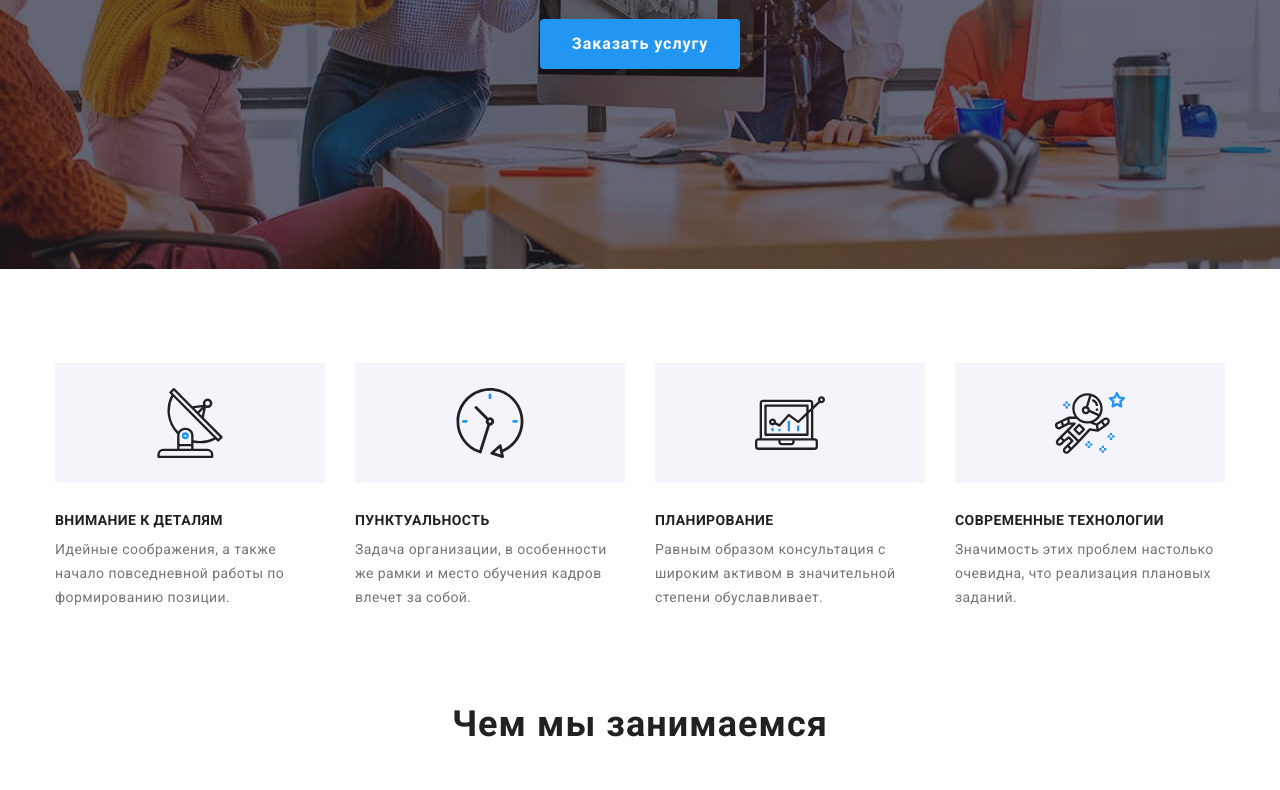
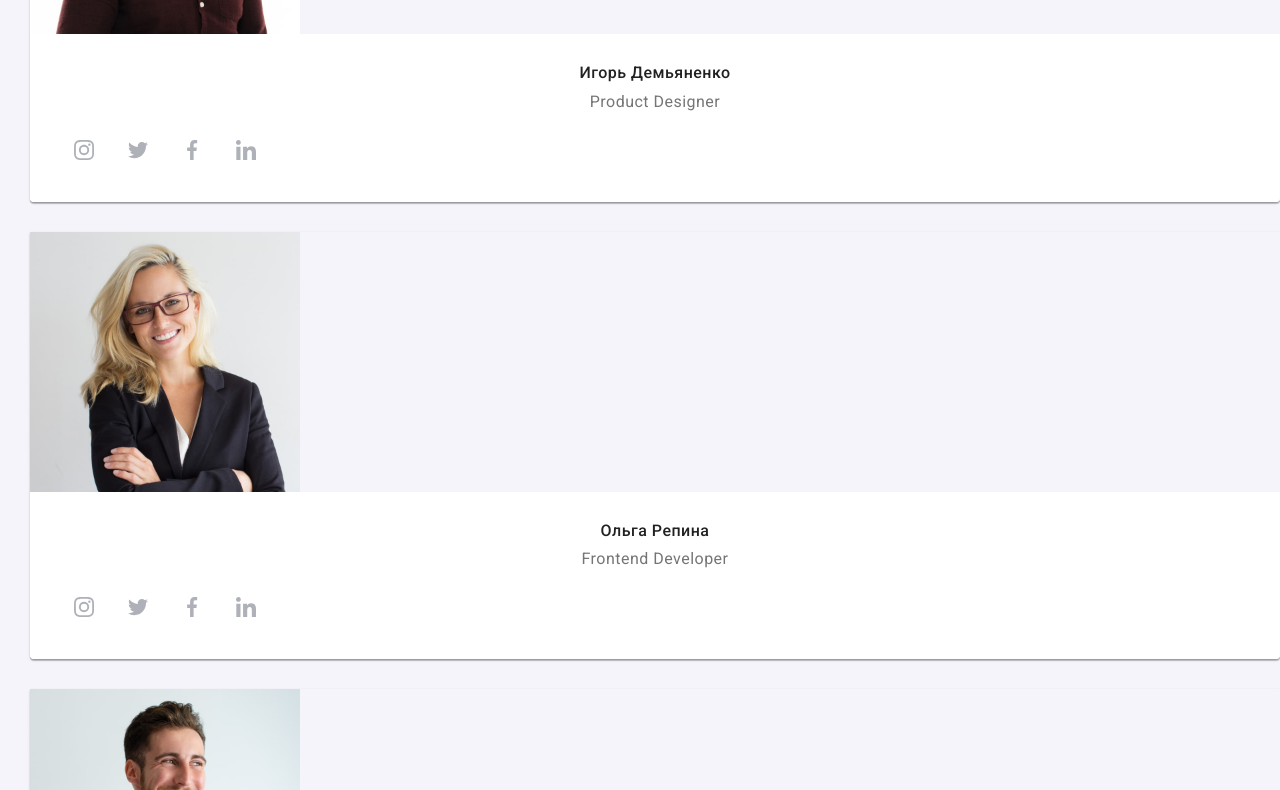
Before and after one commit to Rostyslav-Baryshok/goit-markup-hw-08, a plain HTML site: page index.html in a window 1280 px wide. Shown: the part 412-1202 px from the top of the page. Drawn offline with nearby package versions, Linux system fonts and the light colour scheme.

```diff
--- a/index.html
+++ b/index.html
@@ -23,7 +23,7 @@
 
 <body>
     <!--Header-->
-    <header class="header">
+    <!-- <header class="header">
         <div class="container header__container">
             <a class="logo" href="./"><span class="logo__web">Web</span>Studio</a>
             <nav class="navigation">
@@ -58,16 +58,18 @@
                 </li>
             </ul>
         </div>
-    </header>
+    </header> -->
     <main>
+
         <!--Hero-->
-        <section class="hero">
+        <!-- <section class="hero">
             <h1 class="hero__title">Эффективные решения<br>для вашего бизнеса</h1>
             <button class="primary-button" type="button" data-modal-open>Заказать услугу</button>
             </div>
-        </section>
+        </section> -->
+
         <!--Features-->
-        <section class="section">
+        <!-- <section class="section">
             <h2 class="visually-hidden">Особености нашей компании</h2>
             <div class="container">
                 <ul class="feature list">
@@ -121,9 +123,10 @@
                     </li>
                 </ul>
             </div>
-        </section>
+        </section> -->
+
         <!--Our doing-->
-        <section class="section section-doing">
+        <!-- <section class="section section-doing">
             <div class="container">
                 <h2 class="main-title">Чем мы занимаемся</h2>
                 <ul class="doing list">
@@ -155,7 +158,8 @@
                     </li>
                 </ul>
             </div>
-        </section>
+        </section> -->
+
         <!--Our team-->
         <section class="our-team-section section">
             <div class="container">
@@ -319,7 +323,7 @@
     </main>
 
     <!-- Our clients -->
-    <section class="our-clients-section">
+    <!-- <section class="our-clients-section">
         <div class="container">
             <h2 class="main-title">Постоянные клиенты</h2>
             <ul class="our-clients list">
@@ -367,10 +371,10 @@
                 </li>
             </ul>
         </div>
-    </section>
+    </section> -->
 
     <!--Footer-->
-    <footer class="footer">
+    <!-- <footer class="footer">
         <div class="container footer__content">
             <div class="footer__address-content">
                 <a class="logo logo--secondary" href="./"><span class="logo__web">Web</span>Studio</a>
@@ -442,10 +446,10 @@
                 </form>
             </div>
         </div>
-    </footer>
+    </footer> -->
 
     <!-- Modal -->
-    <div class="backdrop is-hidden" data-modal>
+    <!-- <div class="backdrop is-hidden" data-modal>
         <div class="modal">
             <button class="close-button" type="button" data-modal-close>
                 <svg class="" width="11" height="11">
@@ -499,7 +503,7 @@
                 <button type="submit" class="primary-button">Отправить</button>
             </form>
         </div>
-    </div>
+    </div> -->
     <script src="./js/modal.js"></script>
     <script defer src="https://cdnjs.cloudflare.com/ajax/libs/body-scroll-lock/3.1.5/bodyScrollLock.min.js"
         integrity="sha512-HowizSDbQl7UPEAsPnvJHlQsnBmU2YMrv7KkTBulTLEGz9chfBoWYyZJL+MUO6p/yBuuMO/8jI7O29YRZ2uBlA=="
--- a/sass/base/_common.scss
+++ b/sass/base/_common.scss
@@ -35,10 +35,11 @@ address {
   list-style: none;
 }
 .container {
-  width: 1200px;
-  margin: 0 auto;
-  padding-left: 15px;
-  padding-right: 15px;
+  width: 100%;
+  // width: 1200px;
+  // margin: 0 auto;
+  // padding-left: 15px;
+  // padding-right: 15px;
 }
 .section {
   @include padding();
--- a/sass/components/_our-team.scss
+++ b/sass/components/_our-team.scss
@@ -2,9 +2,9 @@
   background: $our-tea-background;
 }
 .our-team {
-  margin-top: -30px;
-  margin-left: -30px;
-  display: flex;
+  // margin-top: -30px;
+  // margin-left: -30px;
+  // display: flex;
 }
 .our-team__name {
   font-weight: 500;
```
Also changed, not shown: css/main.css, css/main.min.css, 2 other files.
